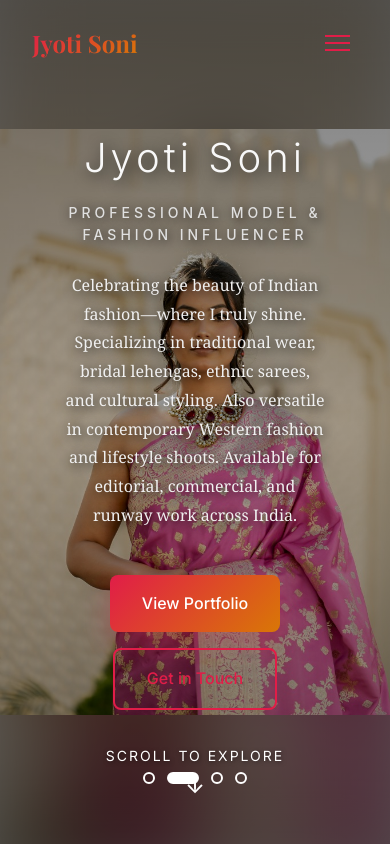
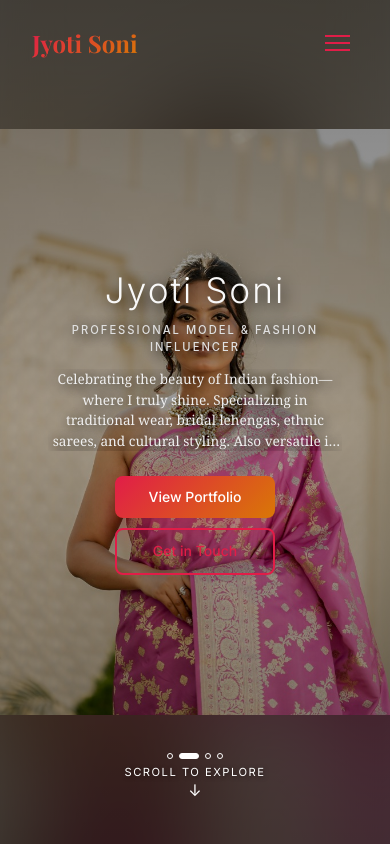
Before and after one commit to edmmotorspvtltd-commits/jyoti-portfolio, a Next.js app: page / in a window 390 px wide. Shown: the top 844 px of the page. Built offline with nearby package versions, Linux system fonts and the light colour scheme; no server answers.

Commit message:
Fix mobile hero carousel: better spacing, visible menu, smaller buttons

```diff
--- a/src/components/HeroCarousel.module.css
+++ b/src/components/HeroCarousel.module.css
@@ -37,7 +37,7 @@
     content: '';
     position: absolute;
     inset: 0;
-    background: rgba(0, 0, 0, 0.3);
+    background: rgba(0, 0, 0, 0.4);
     z-index: 1;
 }
 
@@ -188,28 +188,84 @@
 /* Responsive */
 @media (max-width: 768px) {
     .hero {
-        min-height: 500px;
+        min-height: 100vh;
+    }
+
+    .content {
+        padding: 0 16px;
     }
 
     .title {
-        font-size: 2.5rem;
+        font-size: 2.2rem;
+        letter-spacing: 2px;
+        margin-bottom: 10px;
     }
 
     .subtitle {
-        font-size: 0.875rem;
+        font-size: 0.7rem;
+        letter-spacing: 2px;
+        margin-bottom: 12px;
     }
 
     .description {
-        font-size: 1rem;
-        padding: 0 20px;
+        font-size: 0.85rem;
+        line-height: 1.5;
+        padding: 0;
+        margin-bottom: 25px;
+        max-width: 95%;
+        display: -webkit-box;
+        -webkit-line-clamp: 4;
+        line-clamp: 4;
+        -webkit-box-orient: vertical;
+        overflow: hidden;
     }
 
     .buttons {
         flex-direction: column;
         align-items: center;
+        gap: 10px;
+    }
+
+    .buttons :global(.btn) {
+        padding: 10px 24px;
+        font-size: 0.875rem;
+        min-width: 160px;
     }
 
     .indicators {
-        bottom: 60px;
+        bottom: 85px;
+        gap: 6px;
+    }
+
+    .indicator {
+        width: 6px;
+        height: 6px;
+        border-width: 1px;
+    }
+
+    .activeIndicator {
+        width: 20px;
+    }
+
+    .scrollIndicator {
+        bottom: 30px;
+    }
+
+    .scrollText {
+        font-size: 0.7rem;
+        letter-spacing: 1.5px;
+        margin-bottom: 6px;
+    }
+
+    .scrollIcon {
+        font-size: 1rem;
+    }
+
+    .mainImage {
+        padding: 0;
+    }
+
+    .blurredBackground {
+        transform: scale(1.2);
     }
 }
--- a/src/components/Navbar.module.css
+++ b/src/components/Navbar.module.css
@@ -131,6 +131,11 @@
         pointer-events: all;
     }
 
+    .navLinks.open .navLink {
+        color: var(--color-text-primary);
+        text-shadow: none;
+    }
+
     .navLink {
         font-size: var(--font-size-lg);
     }
```
